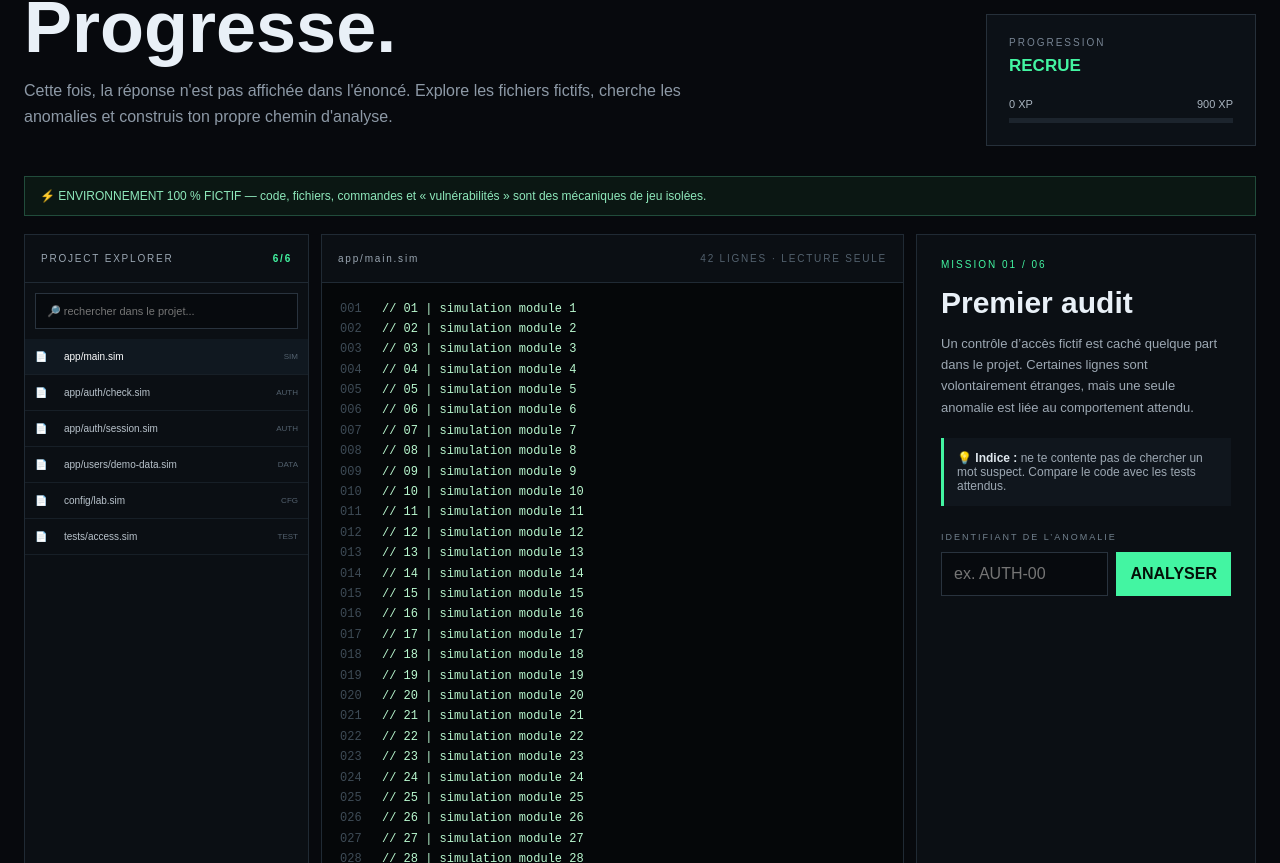
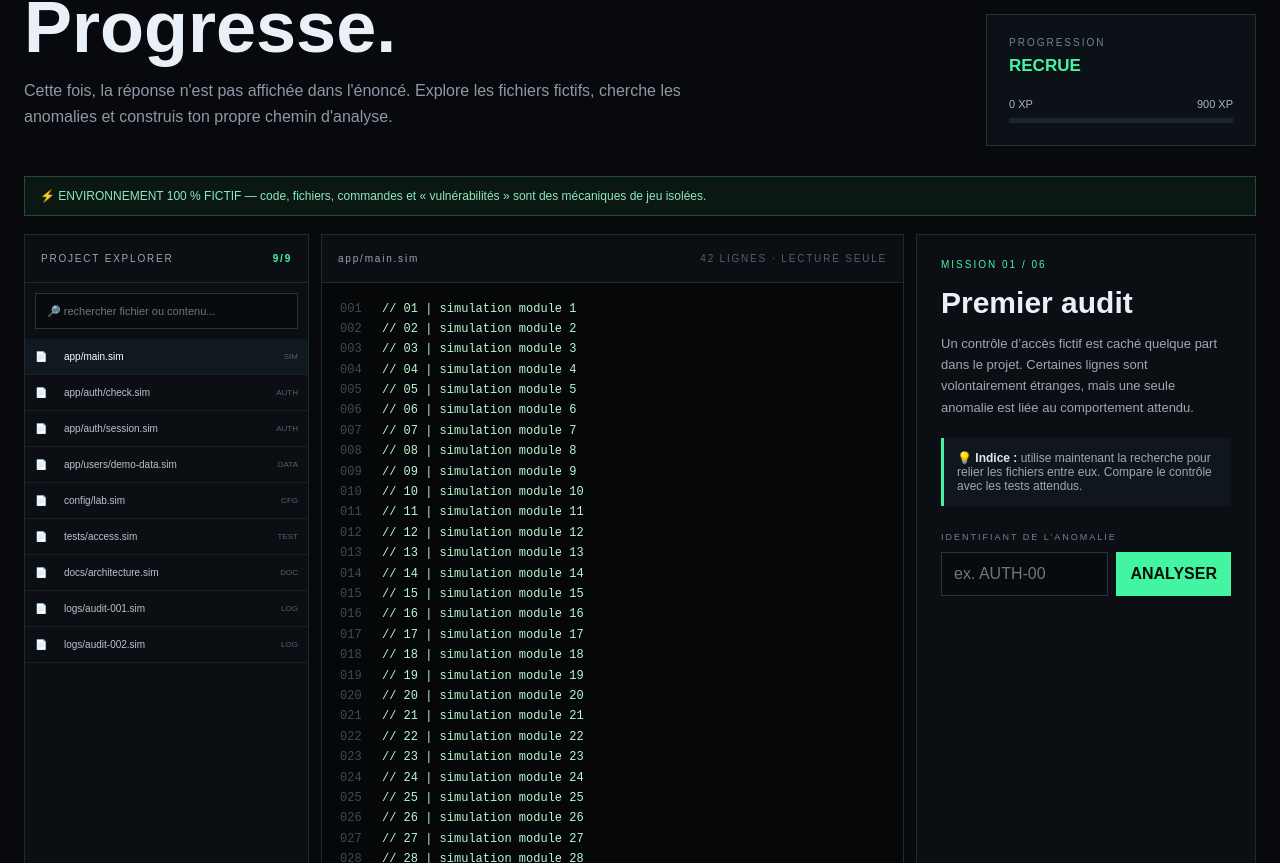
Before and after one commit to ytbEliottGaming/CyberVault, a Next.js app: page / in a window 1280 px wide. Shown: the part 317-1180 px from the top of the page. Built offline with nearby package versions, Linux system fonts and the light colour scheme.

Commit message:
feat: improve project explorer search

```diff
--- a/app/page.tsx
+++ b/app/page.tsx
@@ -3,6 +3,7 @@
 import { useEffect, useMemo, useState } from 'react'
 
 type FileItem = { path: string; kind: string; lines: string[] }
+type SearchHit = { file: FileItem; line: number; text: string }
 
 const files: FileItem[] = [
   { path: 'app/main.sim', kind: 'SIM', lines: Array.from({ length: 42 }, (_, i) => `// ${String(i + 1).padStart(2, '0')} | simulation module ${i + 1}`) },
@@ -30,6 +31,20 @@ const files: FileItem[] = [
     '04 | TEST: guest role is denied from LAB area',
     '05 | TEST: all checks remain inside the isolated simulator',
   ] },
+  { path: 'docs/architecture.sim', kind: 'DOC', lines: [
+    '01 | CYBERVAULT LAB ARCHITECTURE',
+    '02 | ----------------------------',
+    '03 | auth/check.sim -> authorization rules',
+    '04 | auth/session.sim -> session state simulator',
+    '05 | users/demo-data.sim -> fictional identities',
+    '06 | config/lab.sim -> isolated lab settings',
+    '07 | tests/access.sim -> expected authorization behaviour',
+    '08 | docs/architecture.sim -> project map',
+    '09 |',
+    '10 | Search terms such as AUTH, TEST, LAB and ROLE may reveal related files.',
+  ] },
+  { path: 'logs/audit-001.sim', kind: 'LOG', lines: Array.from({ length: 64 }, (_, i) => `// ${String(i + 1).padStart(2, '0')} | audit event ${String(i + 1).padStart(3, '0')} | status=SIMULATED`) },
+  { path: 'logs/audit-002.sim', kind: 'LOG', lines: Array.from({ length: 51 }, (_, i) => `// ${String(i + 1).padStart(2, '0')} | trace ${String(i + 1).padStart(3, '0')} | source=LAB`) },
 ]
 
 const STORAGE_KEY = 'cybervault-progress-v3'
@@ -41,6 +56,7 @@ export default function Home() {
   const [query, setQuery] = useState('')
   const [answer, setAnswer] = useState('')
   const [message, setMessage] = useState('')
+  const [selectedHit, setSelectedHit] = useState<number | null>(null)
 
   useEffect(() => {
     try {
@@ -53,6 +69,18 @@ export default function Home() {
     }
   }, [])
 
+  const searchHits = useMemo<SearchHit[]>(() => {
+    const q = query.trim().toLowerCase()
+    if (!q) return []
+    const hits: SearchHit[] = []
+    for (const file of files) {
+      file.lines.forEach((line, index) => {
+        if (line.toLowerCase().includes(q)) hits.push({ file, line: index + 1, text: line })
+      })
+    }
+    return hits
+  }, [query])
+
   const visibleFiles = useMemo(() => {
     const q = query.trim().toLowerCase()
     if (!q) return files
@@ -62,6 +90,11 @@ export default function Home() {
   const xp = completed.length * 150
   const maxXp = 900
   const unlocked = active === 1 || completed.includes(active - 1)
+
+  function openHit(hit: SearchHit, index: number) {
+    setActiveFile(hit.file)
+    setSelectedHit(index)
+  }
 
   function validate() {
     if (!unlocked) return
@@ -73,12 +106,8 @@ export default function Home() {
       if (active < 6) {
         setMessage('✓ ÉTAPE VALIDÉE — ouverture automatique de la zone suivante...')
         window.setTimeout(() => { setActive(active + 1); setMessage('ZONE SUIVANTE DÉVERROUILLÉE'); setAnswer('') }, 700)
-      } else {
-        setMessage('✓ COFFRE FINAL DÉVERROUILLÉ')
-      }
-    } else {
-      setMessage('✕ Mauvaise analyse. Cherche une anomalie réelle dans la simulation, pas seulement une ligne inhabituelle.')
-    }
+      } else setMessage('✓ COFFRE FINAL DÉVERROUILLÉ')
+    } else setMessage('✕ Mauvaise analyse. Cherche une anomalie réelle dans la simulation, pas seulement une ligne inhabituelle.')
   }
 
   return (
@@ -107,12 +136,25 @@ export default function Home() {
       <section className="audit-layout">
         <aside className="file-tree">
           <div className="panel-title">PROJECT EXPLORER <b>{visibleFiles.length}/{files.length}</b></div>
-          <input className="search" value={query} onChange={e => setQuery(e.target.value)} placeholder="🔎 rechercher dans le projet..." />
-          {visibleFiles.map(file => (
-            <button key={file.path} className={`file-row ${activeFile.path === file.path ? 'selected' : ''}`} onClick={() => setActiveFile(file)}>
-              <span>📄</span><span>{file.path}</span><em>{file.kind}</em>
-            </button>
-          ))}
+          <input className="search" value={query} onChange={e => { setQuery(e.target.value); setSelectedHit(null) }} placeholder="🔎 rechercher fichier ou contenu..." />
+          {query && <div className="search-meta">{searchHits.length} occurrence{searchHits.length > 1 ? 's' : ''} · {visibleFiles.length} fichier{visibleFiles.length > 1 ? 's' : ''}</div>}
+          <div className="file-list">
+            {visibleFiles.map(file => (
+              <button key={file.path} className={`file-row ${activeFile.path === file.path ? 'selected' : ''}`} onClick={() => { setActiveFile(file); setSelectedHit(null) }}>
+                <span>📄</span><span>{file.path}</span><em>{file.kind}</em>
+              </button>
+            ))}
+            {visibleFiles.length === 0 && <div className="empty">Aucun fichier correspondant.</div>}
+          </div>
+          {searchHits.length > 0 && <div className="results">
+            <div className="results-title">SEARCH RESULTS</div>
+            {searchHits.slice(0, 24).map((hit, index) => (
+              <button key={`${hit.file.path}-${hit.line}-${index}`} className={`result ${selectedHit === index ? 'hit-selected' : ''}`} onClick={() => openHit(hit, index)}>
+                <strong>{hit.file.path}</strong><span>L{hit.line} · {hit.text.trim().slice(0, 54)}</span>
+              </button>
+            ))}
+            {searchHits.length > 24 && <div className="more">+ {searchHits.length - 24} autres occurrences</div>}
+          </div>}
         </aside>
 
         <article className="code-panel">
@@ -125,7 +167,7 @@ export default function Home() {
           <h2>{active === 1 ? 'Premier audit' : `Zone ${String(active).padStart(2, '0')}`}</h2>
           <p>{active === 1 ? 'Un contrôle d’accès fictif est caché quelque part dans le projet. Certaines lignes sont volontairement étranges, mais une seule anomalie est liée au comportement attendu.' : 'Cette zone sera construite dans la prochaine étape de développement.'}</p>
           {active === 1 && <>
-            <div className="hint">💡 <strong>Indice :</strong> ne te contente pas de chercher un mot suspect. Compare le code avec les tests attendus.</div>
+            <div className="hint">💡 <strong>Indice :</strong> utilise maintenant la recherche pour relier les fichiers entre eux. Compare le contrôle avec les tests attendus.</div>
             <label htmlFor="answer">IDENTIFIANT DE L’ANOMALIE</label>
             <div className="answer-row"><input id="answer" value={answer} onChange={e => setAnswer(e.target.value)} onKeyDown={e => e.key === 'Enter' && validate()} placeholder="ex. AUTH-00" autoComplete="off" /><button onClick={validate}>ANALYSER</button></div>
           </>}
```
